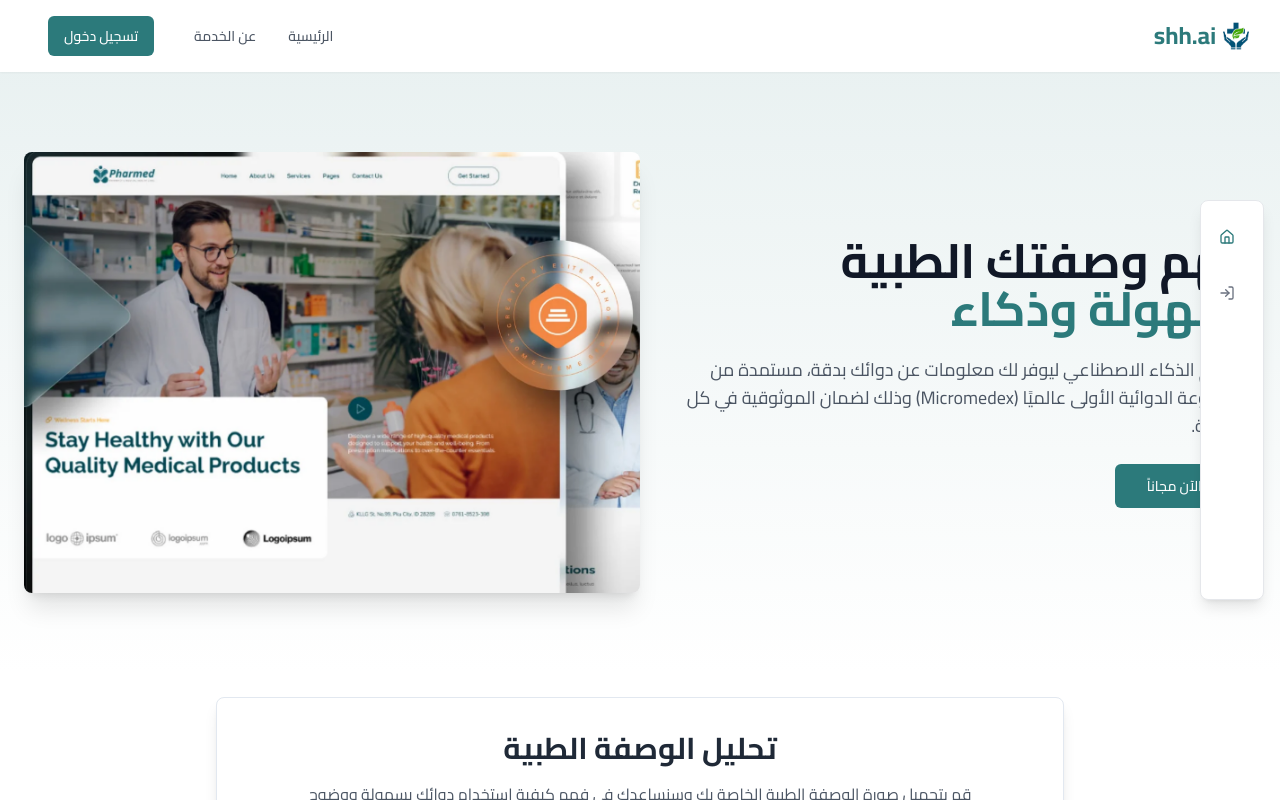
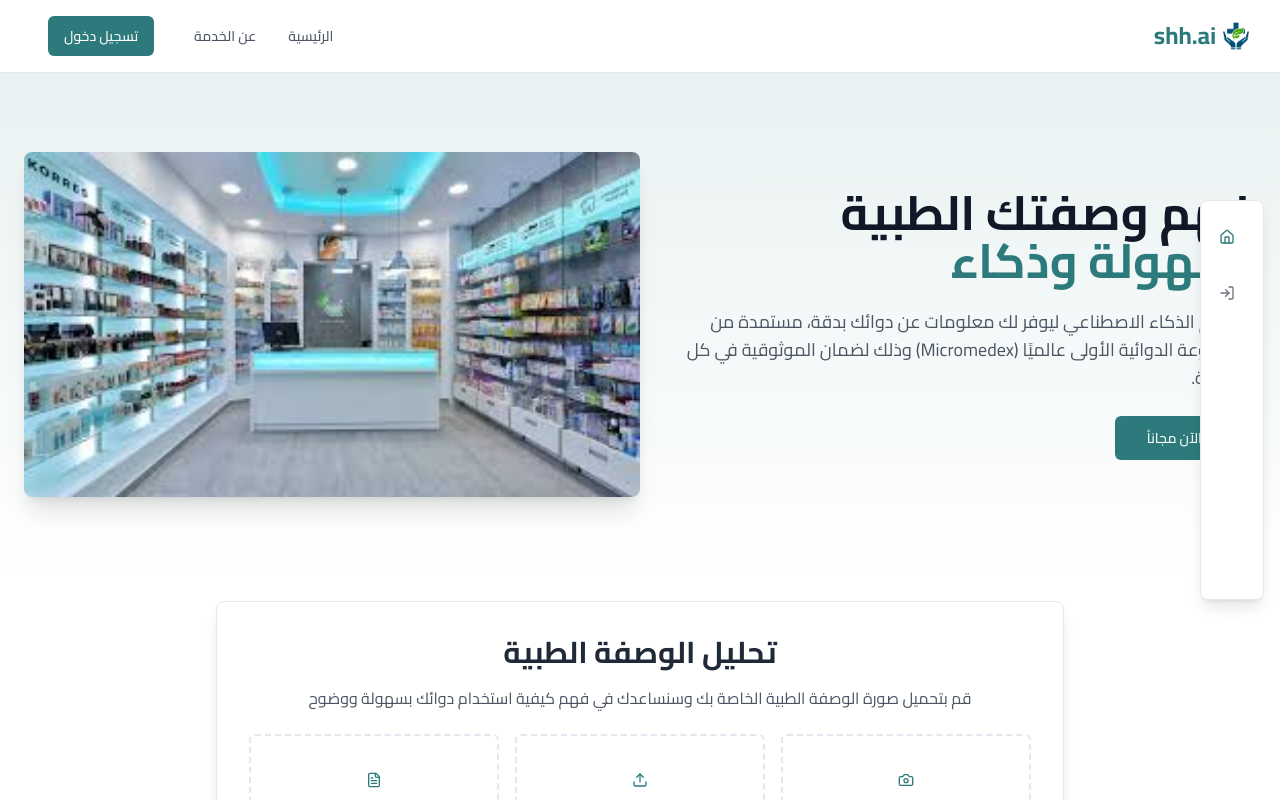
Before and after one commit to mostafaaldwy/shs-ai, a React (Vite) app: page / in a window 1280 px wide. Shown: the top 800 px of the page. Built offline with nearby package versions, Linux system fonts and the light colour scheme.

Commit message:
Update hero image
Update the image displayed in the hero section of the website.

```diff
--- a/src/components/Hero.tsx
+++ b/src/components/Hero.tsx
@@ -39,8 +39,8 @@ export const Hero = () => {
           </div>
           <div className="md:w-1/2 mt-10 md:mt-0 flex gap-4">
             <img
-              src="/lovable-uploads/3f9def01-0f14-414b-b058-4ae06becfa1c.png"
-              alt="Healthcare"
+              src="/lovable-uploads/e27159b5-1104-4135-9921-ea59b2db508e.png"
+              alt="Modern Pharmacy Interior"
               className="w-full h-auto rounded-lg shadow-xl"
             />
           </div>
```
Also changed, not shown: public/lovable-uploads/e27159b5-1104-4135-9921-ea59b2db508e.png (added).
